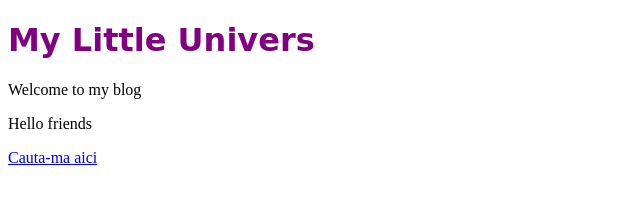
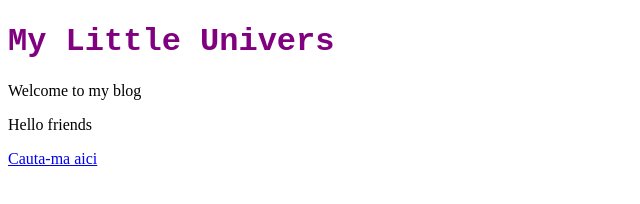
Before and after one commit to MihaelaLisman/DigitalCultures, a plain HTML site: page index.html in a window 1280 px wide. Shown: the whole page, without its empty margins (0-640 px from the left). Drawn offline with Linux system fonts and the light colour scheme.

Commit message:
Update index.html

```diff
--- a/index.html
+++ b/index.html
@@ -6,7 +6,7 @@
 
 	</head>
 	<body>
-		<h1><font color="purple"><font face="Cursive">My Little Univers</font color></font face></h1>
+		<h1><font color="purple"><font face="Courier New">My Little Univers</font color></font face></h1>
 		<body style="background-image: url('sunflower_field_aesthetic-wallpaper-2880x1800.jpg')">
 		<p>Welcome to my blog</p>
 		<p>Hello friends</p>
```
